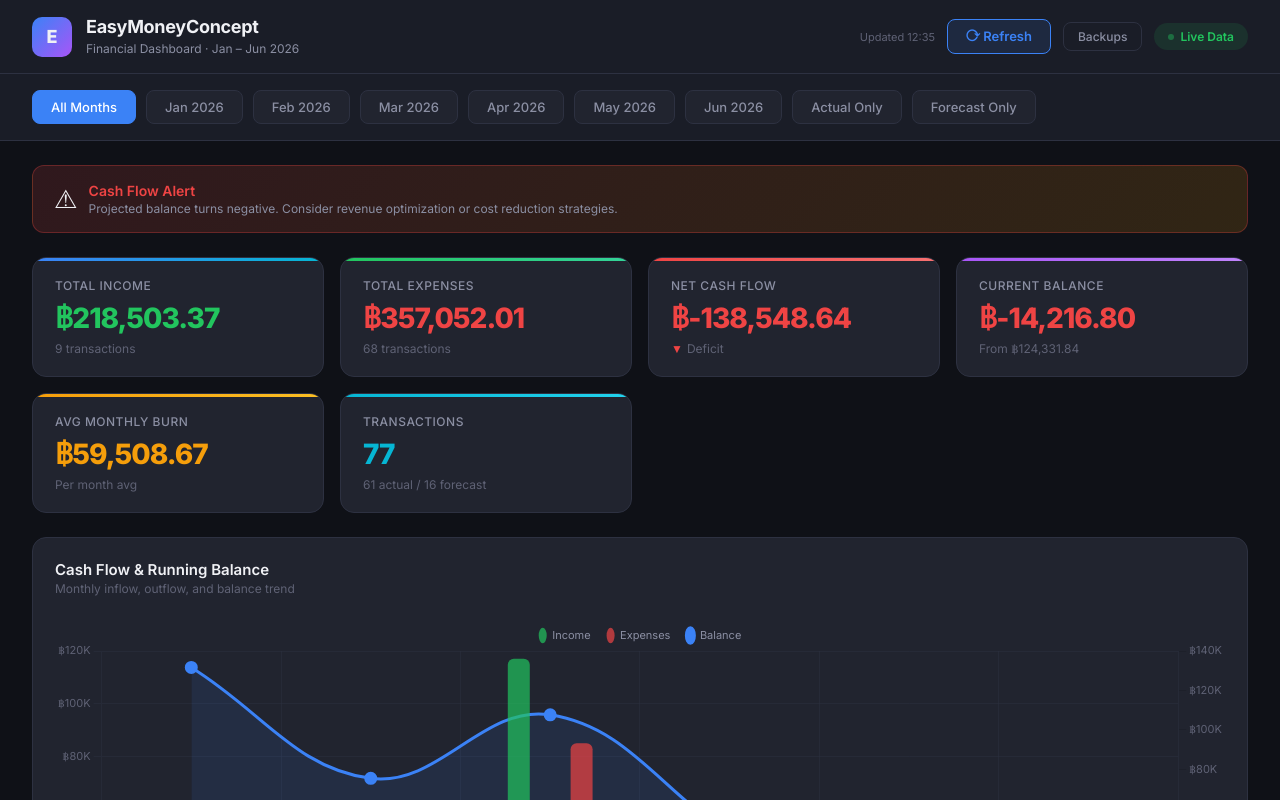
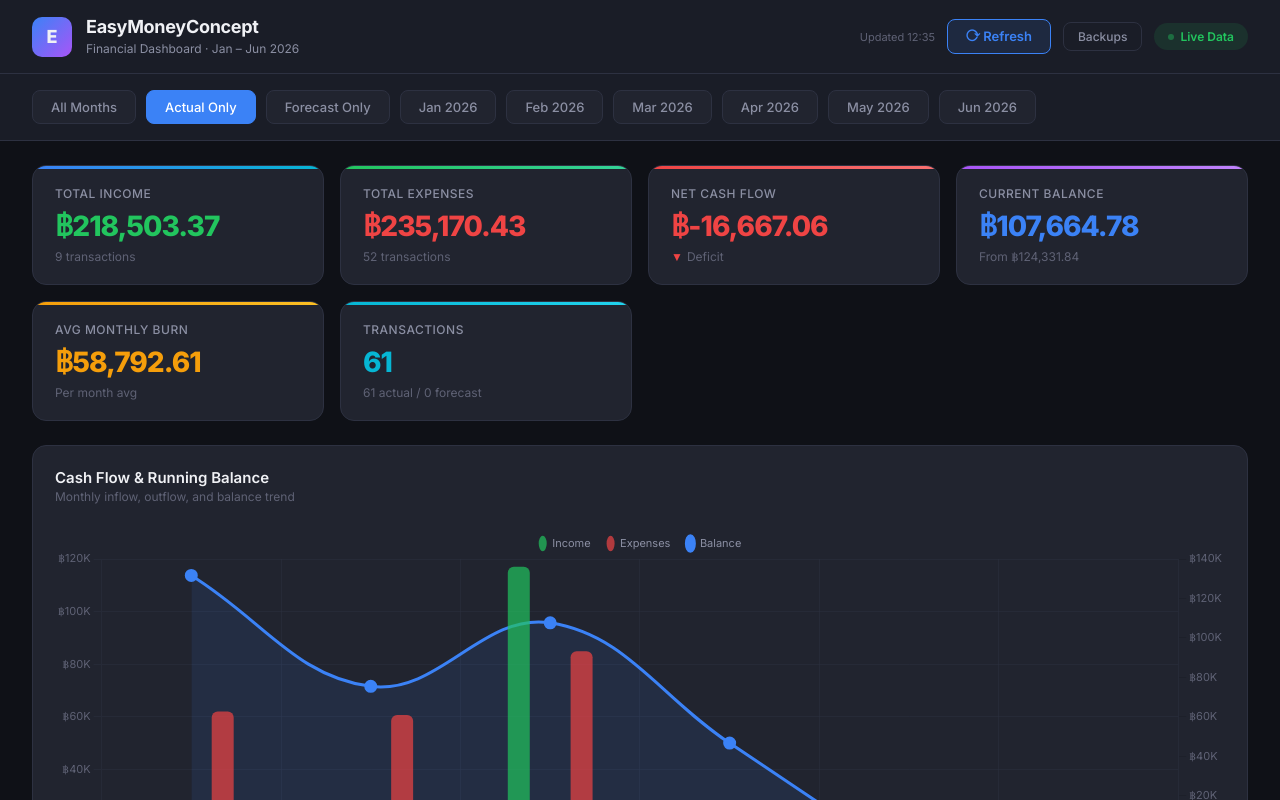
Before and after one commit to Tusgof/Finance_Dashboard, a Next.js app: page / in a window 1280 px wide. Shown: the top 800 px of the page. Built offline with nearby package versions, Linux system fonts and the light colour scheme.

Commit message:
Default to actual filter and group month buttons

```diff
--- a/components/DashboardClient.tsx
+++ b/components/DashboardClient.tsx
@@ -26,7 +26,7 @@ import PersonnelChart from './charts/PersonnelChart';
 export default function DashboardClient() {
   const [rawData, setRawData] = useState<Transaction[]>([]);
   const [openingBalance, setOpeningBalance] = useState(0);
-  const [currentFilter, setCurrentFilter] = useState<FilterType>('all');
+  const [currentFilter, setCurrentFilter] = useState<FilterType>('actual');
   const [refreshing, setRefreshing] = useState(false);
   const [lastRefresh, setLastRefresh] = useState<string | null>(null);
   const [loading, setLoading] = useState(true);
--- a/components/FilterBar.tsx
+++ b/components/FilterBar.tsx
@@ -5,14 +5,14 @@ import type { FilterType } from '@/lib/types';
 
 const FILTERS: { label: string; value: FilterType }[] = [
   { label: 'All Months', value: 'all' },
+  { label: 'Actual Only', value: 'actual' },
+  { label: 'Forecast Only', value: 'forecast' },
   { label: 'Jan 2026', value: '2026-01' },
   { label: 'Feb 2026', value: '2026-02' },
   { label: 'Mar 2026', value: '2026-03' },
   { label: 'Apr 2026', value: '2026-04' },
   { label: 'May 2026', value: '2026-05' },
   { label: 'Jun 2026', value: '2026-06' },
-  { label: 'Actual Only', value: 'actual' },
-  { label: 'Forecast Only', value: 'forecast' },
 ];
 
 export default function FilterBar() {
```
